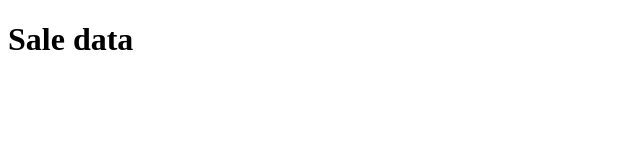
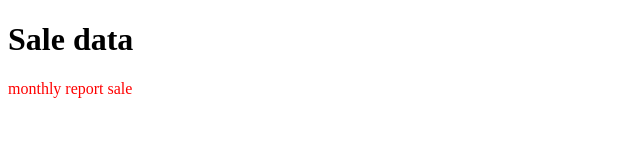
Before and after one commit to IttiphantP/Far-Project, a plain HTML site: page index.html in a window 1280 px wide. Shown: the whole page, without its empty margins (0-640 px from the left). Drawn offline with Linux system fonts and the light colour scheme.

Commit message:
add report sale

```diff
--- a/index.html
+++ b/index.html
@@ -5,8 +5,14 @@
     <meta http-equiv="X-UA-Compatible" content = "IE=edge">
     <meta name="viewport" content="width=device-width, initial-scale =1.0">
     <title>Document</title>
+    <style>
+        p{
+            color:red;
+        }
+    </style>
 </head>
 <body>
     <h1>Sale data</h1>
+    <p>monthly report sale</p>
 </body>
 </html>
```
